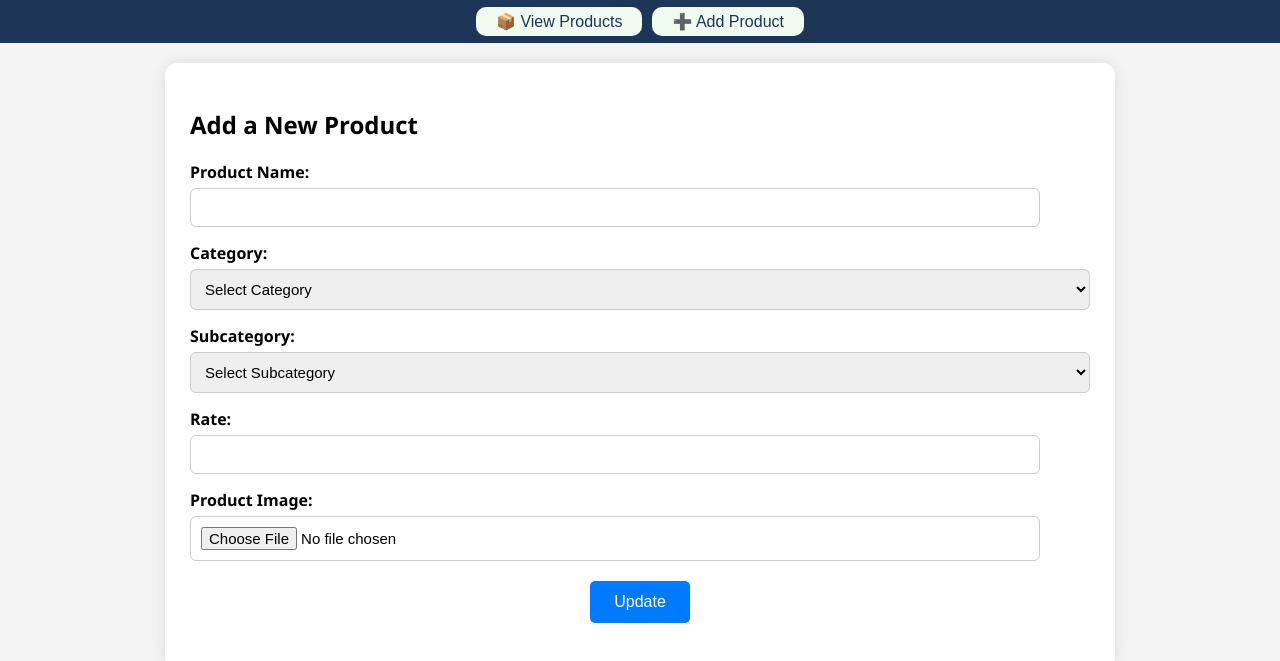
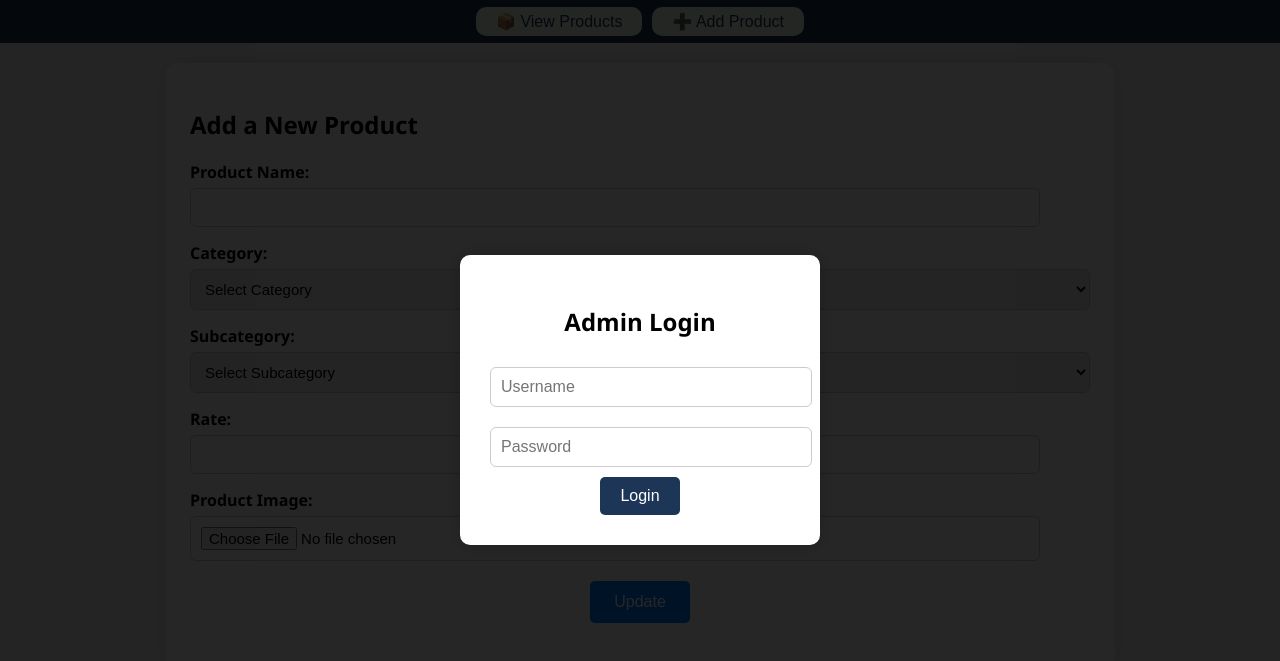
Before and after one commit to Vkingsevent/admin, a plain HTML site: page index.html in a window 1280 px wide. Drawn offline with Linux system fonts and the light colour scheme.

Commit message:
Update index.html

```diff
--- a/index.html
+++ b/index.html
@@ -59,7 +59,17 @@
     <div id="productsList"></div>
   </section>
 </main>
+<div id="loginOverlay" class="login-overlay">
+  <div class="login-box">
+    <h2>Admin Login</h2>
+    <input type="text" id="loginId" placeholder="Username">
+    <input type="password" id="loginPassword" placeholder="Password">
+    <button onclick="handleLogin()">Login</button>
+    <p id="loginError" style="color:red; display:none;">Invalid credentials!</p>
+  </div>
+</div>
 
 <script type="module" src="admin.js"></script>
+
 </body>
 </html>
```
